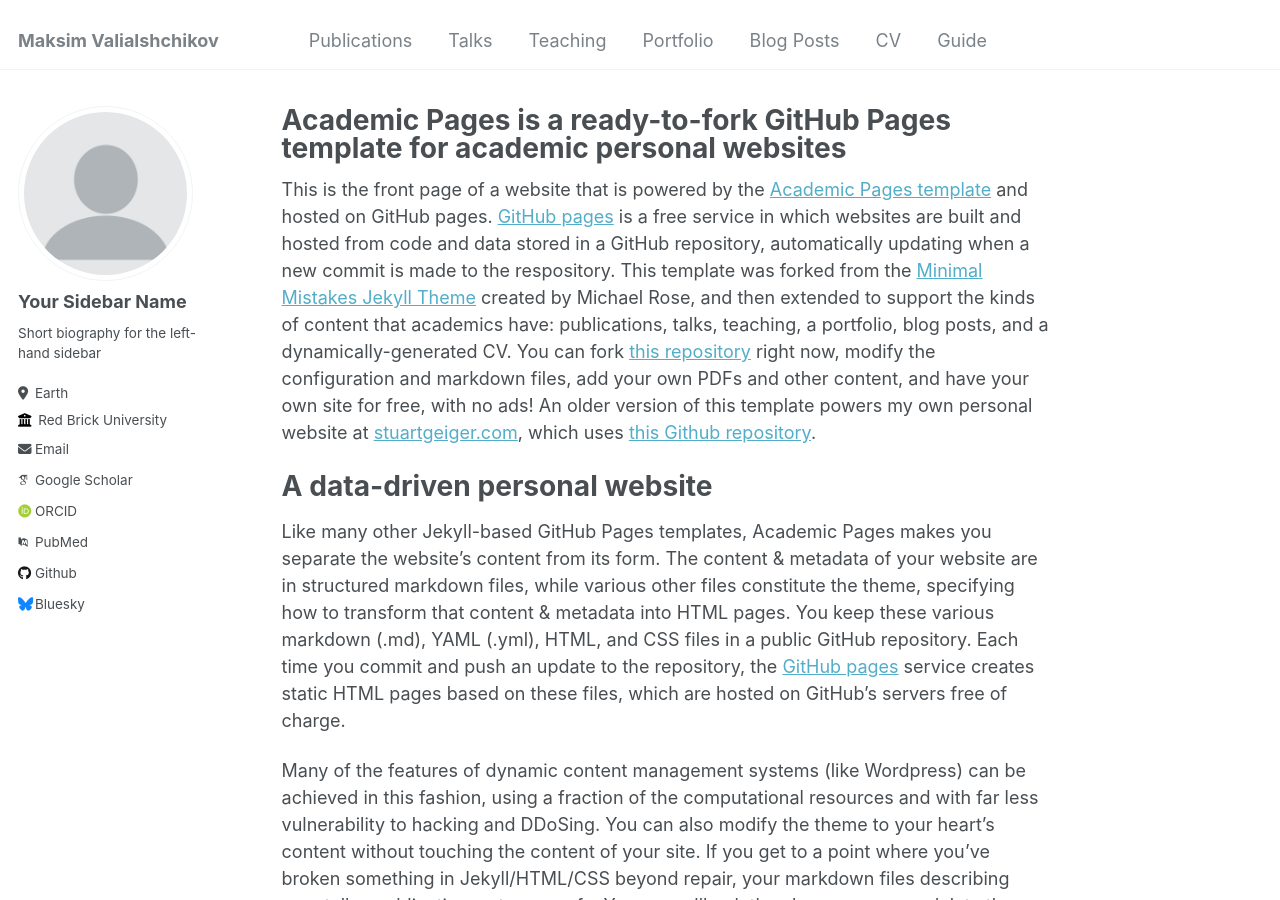
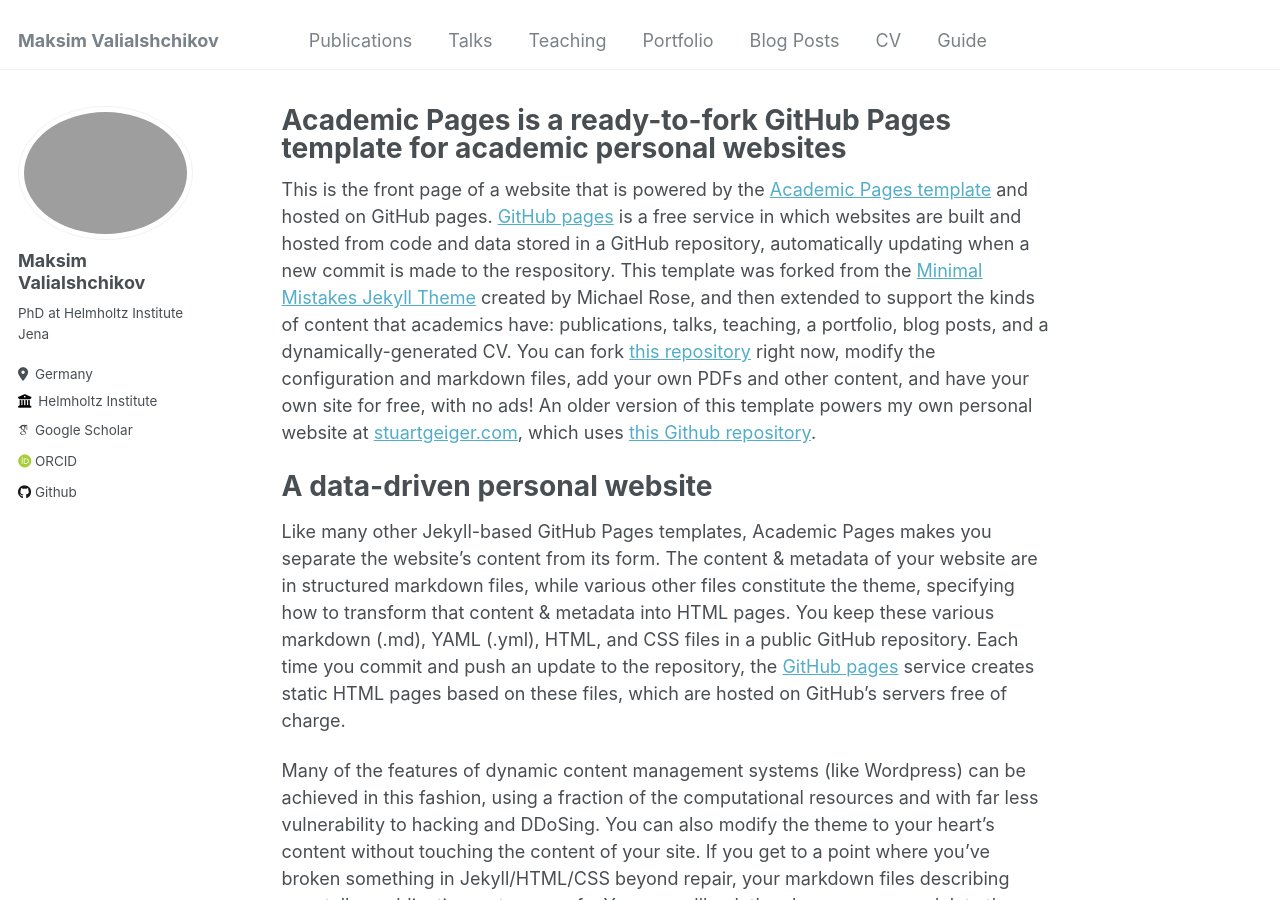
Before and after one commit to maxbalrog/maxbalrog.github.io, a Jekyll site: the page built from _pages/about.md, in a window 1280 px wide and 900 px high. Built offline with Jekyll 4.4.1, drawn with Linux system fonts in a browser that asks for light colours; some web fonts are replaced.

```diff
--- a/_config.yml
+++ b/_config.yml
@@ -21,34 +21,34 @@ repository               : "maxbalrog/maxbalrog.github.io"
 #               Additional customization can be done by editing /_includes/author-profile.html
 author:
   # Biographic information
-  avatar           : "profile.png"
-  name             : "Your Sidebar Name"
+  avatar           : "profile.jpg"
+  name             : "Maksim Valialshchikov"
   pronouns         : # example: "she/her"
-  bio              : "Short biography for the left-hand sidebar"
-  location         : "Earth"
-  employer         : "Red Brick University"
+  bio              : "PhD at Helmholtz Institute Jena"
+  location         : "Germany"
+  employer         : "Helmholtz Institute"
   uri              : # URL
-  email            : "none@example.org"
+  email            : #"none@example.org"
 
   # Academic websites
   arxiv            : # URL - Update with the correct link to your profile
-  googlescholar    : "https://scholar.google.com/citations?user=PS_CX0AAAAAJ"
+  googlescholar    : "https://scholar.google.com/citations?user=sFDKc9AAAAAJ&hl=en"
   impactstory      : # URL
   orcid            : "http://orcid.org/yourorcidurl"
   semantic         : # URL
-  pubmed           : "https://www.ncbi.nlm.nih.gov/pubmed/?term=john+snow"
+  pubmed           : #"https://www.ncbi.nlm.nih.gov/pubmed/?term=john+snow"
   researchgate     : # URL
 
   # Repositories and software development
   bitbucket        : # Username - Update with your username on the site
   codepen          : # Username
   dribbble         : # Username
-  github           : "academicpages"
+  github           : "maxbalrog"
   kaggle           : # Username
   stackoverflow    : # User number or user number and name (i.e., use "1" or "1/jeff-atwood")
 
   # Social media
-  bluesky          : "bsky.app" # Replace this with you Bluesky username
+  bluesky          : #"bsky.app" # Replace this with you Bluesky username
   facebook         : # Username
   flickr           : # Username
   foursquare       : # Username
```
